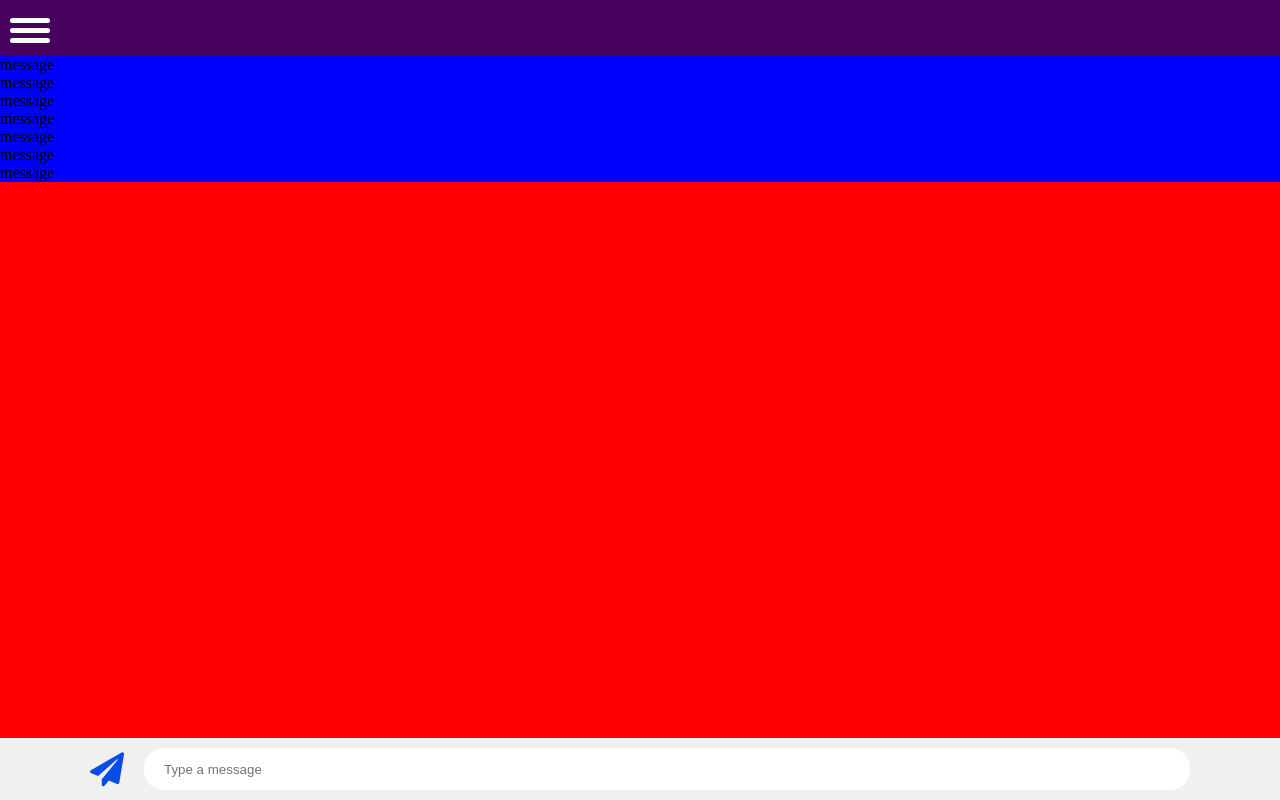
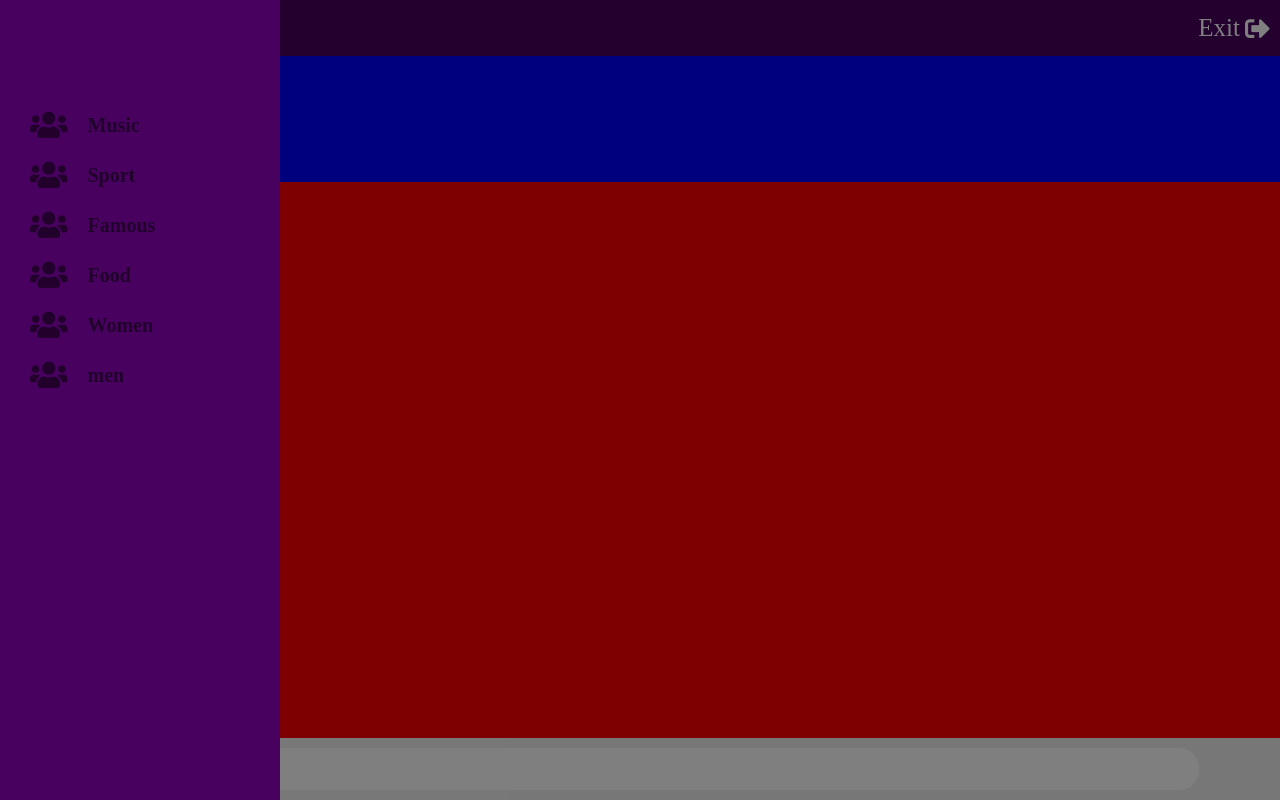
Before and after one commit to Liron-Wassa/ChatRoom, a React (Create React App) app in the folder client/: page / in a window 1280 px wide. Both pictures are taken after typing "Sample" into the empty fields and a click on the button "Send". Built offline with nearby package versions, Linux system fonts and the light colour scheme; no server answers; a web font is replaced by a local one.

Commit message:
setting socket io

```diff
--- a/client/src/components/Chat/Chat.js
+++ b/client/src/components/Chat/Chat.js
@@ -1,20 +1,21 @@
-import { ChatContxet } from '../../contexts/ChatContext';
-import React, { useContext } from 'react';
+import ToolBar from '../Navigation/ToolBar/ToolBar';
+import React from 'react';
 import classes from './Chat.module.css';
 import Window from './Window/Window';
 import Inputs from './Inputs/Inputs';
 
 const Chat = () => {
 
-    const { greeting } = useContext(ChatContxet);
-
     return (
-        <div className={classes.Chat}>
-            <Window />
-            <div className={classes.Container}>
-                <Inputs />
+        <React.Fragment>
+            <ToolBar />
+            <div className={classes.Chat}>
+                <Window />
+                <div className={classes.Container}>
+                    <Inputs />
+                </div>
             </div>
-        </div>
+        </React.Fragment>
     );
 };
 
--- a/client/src/components/Chat/Inputs/Inputs.module.css
+++ b/client/src/components/Chat/Inputs/Inputs.module.css
@@ -6,15 +6,18 @@
 
 .Inputs input {
     padding-left: 20px;
+    padding-right: 20px;
     height: 40px;
     width: 80%;
     border-radius: 20px;
     border: none;
     outline: none;
+    /* box-sizing: border-box; */
 }
 
 .Inputs i {
     padding-right: 20px;
+    box-sizing: border-box;
 }
 
 .Inputs i::before {
--- a/client/src/components/Navigation/SideDrawer/Hamburger/Hamburger.js
+++ b/client/src/components/Navigation/SideDrawer/Hamburger/Hamburger.js
@@ -1,14 +1,20 @@
+import { ChatContext } from '../../../../contexts/ChatContext';
 import classes from './Humburger.module.css';
-import React from 'react';
+import React, { useContext } from 'react';
 
-const Humburger = (props) => (
+const Humburger = () => {
+
+    const { show, setShow } = useContext(ChatContext);
+
+    return (
         <div className={classes.Humburger}>
-        <div onClick={props.clicked}>
+            <div onClick={() => setShow(!show)}>
                 <span></span>
                 <span></span>
                 <span></span>
             </div>
         </div>
     );
+};
 
 export default Humburger;
--- a/client/src/components/Navigation/SideDrawer/SideDrawer.js
+++ b/client/src/components/Navigation/SideDrawer/SideDrawer.js
@@ -1,19 +1,22 @@
+import { ChatContext } from '../../../contexts/ChatContext';
 import BackDrop from '../../UI/BackDrop/BackDrop';
 import classes from './SideDrawer.module.css';
 import { NavLink } from 'react-router-dom';
-import React from 'react';
+import React, { useContext } from 'react';
 
-const SideDrawer = (props) => {
+const SideDrawer = () => {
+
+    const { show } = useContext(ChatContext);
 
     let attachedClasses = [classes.SideDrawer, classes.Close];
 
-    if(props.show){
+    if(show){
         attachedClasses = [classes.SideDrawer];
     }
 
     return (
         <React.Fragment>
-            <BackDrop show={props.show} clicked={props.change} />
+            <BackDrop />
             <nav className={attachedClasses.join(' ')}>
                 <ul>
                     <li><NavLink to="/chatroom/music" activeClassName={classes.active}><i className="fas fa-users"></i>Music</NavLink></li>
--- /dev/null
+++ b/client/src/components/Navigation/ToolBar/ExitBtn/ExitBtn.js
@@ -0,0 +1,22 @@
+import { ChatContext } from '../../../../contexts/ChatContext';
+import { Redirect } from 'react-router-dom';
+import classes from './ExitBtn.module.css';
+import React, { useContext } from 'react';
+
+const ExitBtn = () => {
+
+    const { name, handleExit } = useContext(ChatContext);
+
+    if(!name) {
+        return <Redirect to="/" />
+    }
+
+    return (
+        <div className={classes.ExitBtn} onClick={handleExit}>
+            <span>Exit</span>
+            <i className="fas fa-sign-out-alt"></i>
+        </div>
+    );
+}
+
+export default ExitBtn;
--- /dev/null
+++ b/client/src/components/Navigation/ToolBar/ExitBtn/ExitBtn.module.css
@@ -0,0 +1,13 @@
+.ExitBtn {
+    color: white;
+    font-size: 25px;
+    display: flex;
+    align-items: center;
+    height: 20px;
+    margin-right: 10px;
+    cursor: pointer;
+}
+
+.ExitBtn span {
+    padding-right: 5px;
+}
--- a/client/src/components/Navigation/ToolBar/ToolBar.js
+++ b/client/src/components/Navigation/ToolBar/ToolBar.js
@@ -1,11 +1,13 @@
 import Humburger from '../SideDrawer/Hamburger/Hamburger';
 import classes from './ToolBar.module.css';
+import ExitBtn from './ExitBtn/ExitBtn';
 import React from 'react';
 
 const ToolBar = (props) => (
     <header>
         <div className={classes.ToolBar}>
             <Humburger clicked={props.change} />
+            <ExitBtn />
         </div>
     </header>
 );
--- a/client/src/components/Registration/Registration.js
+++ b/client/src/components/Registration/Registration.js
@@ -1,11 +1,11 @@
-import { ChatContxet } from '../../contexts/ChatContext';
+import { ChatContext } from '../../contexts/ChatContext';
 import classes from './Registration.module.css';
 import { Redirect } from 'react-router-dom';
 import React, { useContext } from 'react';
 
 const Registration = () => {
 
-    const { emitName, name } = useContext(ChatContxet);
+    const { emitName, name } = useContext(ChatContext);
 
     let userName = "";
 
@@ -13,11 +13,14 @@ const Registration = () => {
         userName = e.target.value;
     };
 
+    if(name) {
+        return <Redirect to={"/chatroom"} />
+    }
+
     return (
         <React.Fragment>
-            {name ? <Redirect to={"/chatroom"} /> : null}
             <div className={classes.Registration}>
-                <h1>Chat Room</h1>
+                <h1>Welcome To Chat Room</h1>
                 <div>
                     <input type="text" placeholder="Enter a name" onChange={handleChange}/>
                     <br/>
--- a/client/src/components/Registration/Registration.module.css
+++ b/client/src/components/Registration/Registration.module.css
@@ -1,9 +1,7 @@
 .Registration {
     background-color: #48015F;
-    width: 500px;
-    height: 400px;
-    border-radius: 10px;
-    margin: 100px auto;
+    width: 100%;
+    height: 100vh;
     display: flex;
     flex-direction: column;
     justify-content: center;
@@ -16,6 +14,7 @@
 
 .Registration h1 {
     color: white;
+    text-align: center;
 }
 
 .Registration input {
@@ -23,6 +22,7 @@
     height: 40px;
     border-radius: 20px;
     padding-left: 20px;
+    padding-right: 20px;
     box-sizing: border-box;
     border: none;
     outline: none;
@@ -42,3 +42,12 @@
 .Registration button:hover {
     background-color: #B39500;
 }
+
+@media (min-width: 560px) {
+    .Registration {
+        width: 500px;
+        height: 400px;
+        border-radius: 10px;
+        margin: 100px auto;
+    }
+};
--- a/client/src/components/UI/BackDrop/BackDrop.js
+++ b/client/src/components/UI/BackDrop/BackDrop.js
@@ -1,8 +1,14 @@
+import { ChatContext } from '../../../contexts/ChatContext';
 import classes from './BackDrop.module.css';
-import React from 'react';
+import React, { useContext } from 'react';
 
-const BackDrop = (props) => (
-    props.show ? <div className={classes.BackDrop} onClick={props.clicked}></div> : null
-);
+const BackDrop = () => {
+
+    const { show, setShow } = useContext(ChatContext);
+
+    return (
+        show ? <div className={classes.BackDrop} onClick={() => setShow(!show)}></div> : null
+    );
+};
 
 export default BackDrop;
--- a/client/src/contexts/ChatContext.js
+++ b/client/src/contexts/ChatContext.js
@@ -1,35 +1,59 @@
-import React, { useState, createContext } from 'react';
+import React, { useState, createContext, useEffect } from 'react';
 import io from 'socket.io-client';
 
-const socket = io.connect("http://localhost:5000");
+// const socket = io.connect("http://localhost:5000");
+let socket;
 
-export const ChatContxet = createContext();
+export const ChatContext = createContext();
 
-const ChatContxetProvider = (props) => {
+const ChatContextProvider = (props) => {
 
-    const [greeting, setGreeting] = useState('');
+    const ENDPOINT = "http://localhost:5000";
+    const [show, setShow] = useState(false);
     const [name, setName] = useState('');
 
-    socket.on("message", function(message) {
-        setGreeting(message);
-    });
+    // socket.on("setId", function(id) {
+    //     console.log(id);
+    // });
+
+
+    useEffect(() => {
+
+        socket = io(ENDPOINT);
+
+        console.log(socket);
+
+        socket.on("message", function(message) {
+            console.log(message);
+        });
+
+    }, [ENDPOINT]);
 
     const emitName = (name) => {
         if(name) {
             setName(name);
-            socket.emit("name", name);
+            setShow(!show);
+            socket.emit("setName", name);
         }
     };
 
+
+    const handleExit = () => {
+        socket.emit("disconnected", name);
+        setName('');
+    };
+
     return (
-        <ChatContxet.Provider value={{
-            greeting,
+        <ChatContext.Provider value={{
+            handleExit,
             emitName,
-            name
+            setShow,
+            name,
+            show
         }}>
             {props.children}
-        </ChatContxet.Provider>
+        </ChatContext.Provider>
     );
 }
 
-export default ChatContxetProvider;
+export default ChatContextProvider;
--- a/client/src/hoc/LayOut/LayOut.js
+++ b/client/src/hoc/LayOut/LayOut.js
@@ -1,22 +1,11 @@
 import SideDrawer from '../../components/Navigation/SideDrawer/SideDrawer';
-import ToolBar from '../../components/Navigation/ToolBar/ToolBar';
-import { ChatContxet } from '../../contexts/ChatContext';
-import React, { useState, useContext } from 'react';
+import React from 'react';
 
 const Layout = (props) => {
 
-    const { name } = useContext(ChatContxet);
-
-    const [show, setShow] = useState(false);
-
-    const change = () => {
-        setShow(!show);
-    }
-
     return (
         <React.Fragment>
-            {name ? <ToolBar change={change}/> : null}
-            <SideDrawer show={show} change={change}/>
+            <SideDrawer />
             <main>
                 {props.children}
             </main>
```
Also changed, not shown: 1 other file (tests, documents, lock files or other folders). Lines whose indentation alone changed are shown as unchanged.
